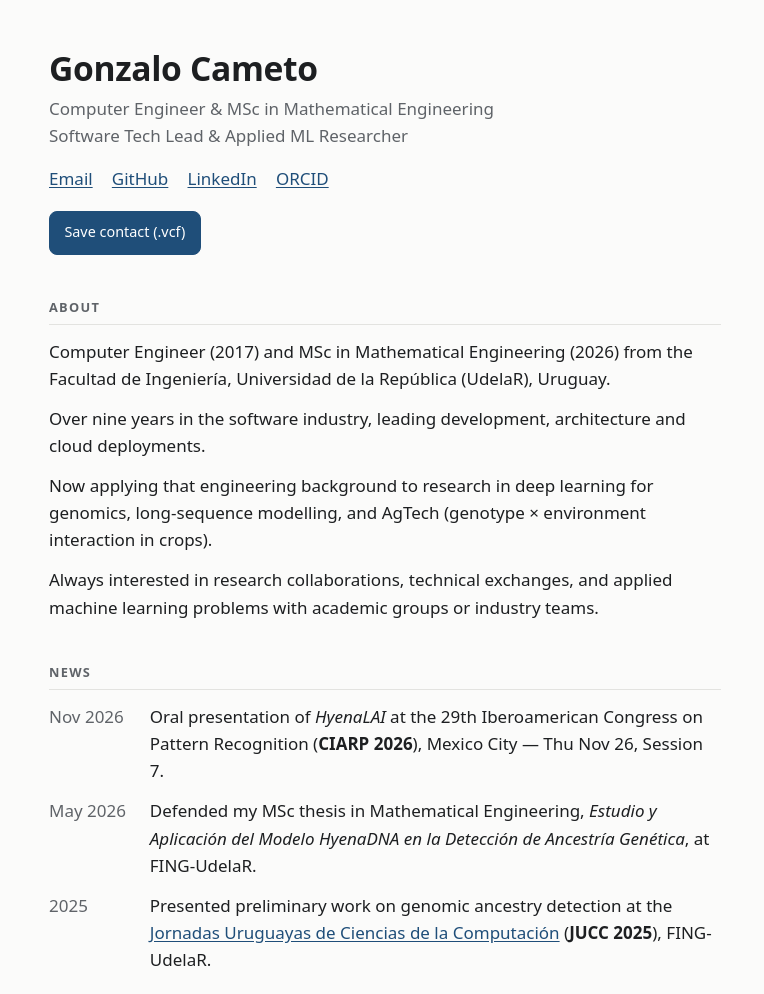
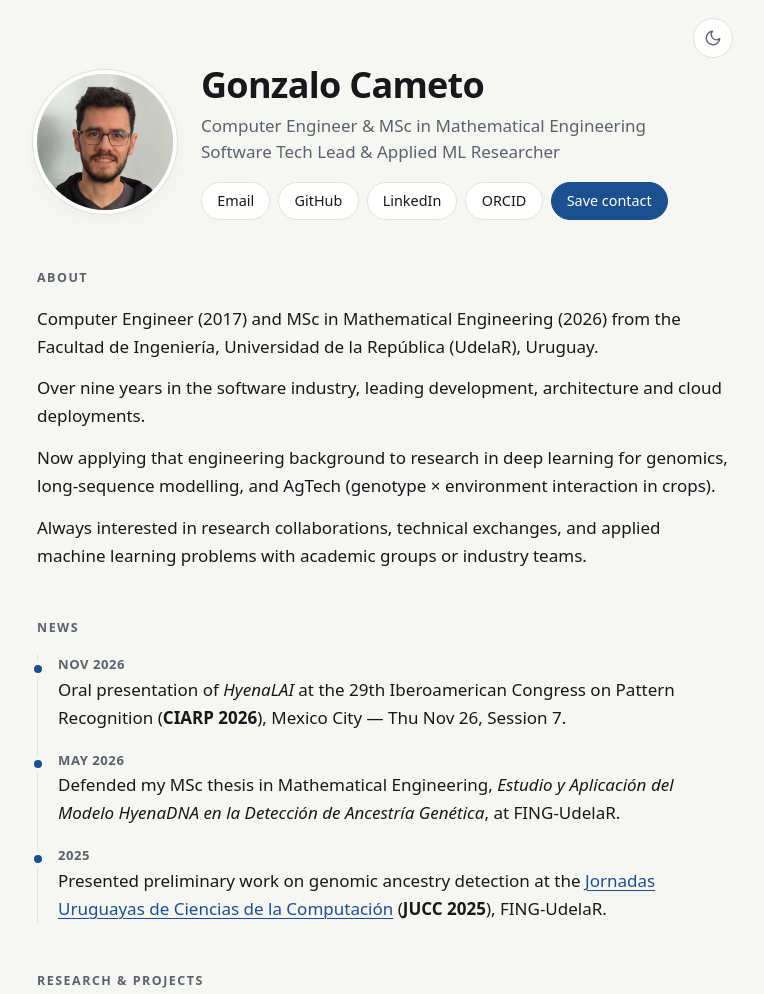
Before and after one commit to gonzalocameto/gonzalocameto.github.io, a plain HTML site: page index.html in a window 1280 px wide. Shown: the top 994 px of the page, without its empty margins (255-1019 px from the left). Drawn offline with Linux system fonts and the light colour scheme.

Commit message:
Add portrait, theme toggle and refreshed design
Co-Authored-By: Claude Fable 5.2 <noreply@anthropic.com>

```diff
--- a/assets/style.css
+++ b/assets/style.css
@@ -1,105 +1,198 @@
+/* ---------- Theme tokens ---------- */
 :root {
-  --bg: #fbfbfa;
-  --fg: #1d1f21;
-  --muted: #5f6368;
-  --line: #e3e3e0;
-  --card: #ffffff;
-  --accent: #1f4e79;
-  --accent-fg: #ffffff;
+  --bg: #f6f6f3;
+  --surface: #ffffff;
+  --fg: #16181b;
+  --muted: #5b626d;
+  --line: #e2e2dd;
+  --accent: #1c4f8f;
+  --accent-soft: #e8eff8;
+  --on-accent: #ffffff;
+  --shadow: 0 1px 2px rgba(20, 24, 30, .04), 0 6px 20px rgba(20, 24, 30, .05);
+  color-scheme: light;
 }
+/* Dark: OS preference unless the visitor picked light; or picked dark explicitly. */
 @media (prefers-color-scheme: dark) {
-  :root {
-    --bg: #131416;
-    --fg: #e6e6e3;
-    --muted: #a0a3a8;
-    --line: #2c2e32;
-    --card: #1b1c1f;
-    --accent: #7fb2e5;
-    --accent-fg: #0d1520;
+  :root:not([data-theme="light"]) {
+    --bg: #0f1113;
+    --surface: #17191d;
+    --fg: #e9e9e6;
+    --muted: #9aa1ab;
+    --line: #272a30;
+    --accent: #8ebbf2;
+    --accent-soft: #1a2636;
+    --on-accent: #0b1622;
+    --shadow: none;
+    color-scheme: dark;
   }
 }
+:root[data-theme="dark"] {
+  --bg: #0f1113;
+  --surface: #17191d;
+  --fg: #e9e9e6;
+  --muted: #9aa1ab;
+  --line: #272a30;
+  --accent: #8ebbf2;
+  --accent-soft: #1a2636;
+  --on-accent: #0b1622;
+  --shadow: none;
+  color-scheme: dark;
+}
 
+/* ---------- Base ---------- */
 * { box-sizing: border-box; }
 
 body {
   margin: 0;
   background: var(--bg);
   color: var(--fg);
-  font: 17px/1.6 system-ui, -apple-system, "Segoe UI", Roboto, "Helvetica Neue", Arial, sans-serif;
+  font: 17px/1.65 system-ui, -apple-system, "Segoe UI", Roboto, "Helvetica Neue", Arial, sans-serif;
   -webkit-text-size-adjust: 100%;
+  -webkit-font-smoothing: antialiased;
+  transition: background-color .2s, color .2s;
 }
 
 main {
-  max-width: 44rem;
+  position: relative;
+  max-width: 46rem;
   margin: 0 auto;
-  padding: 3rem 1rem 2rem;
+  padding: 4rem 1.25rem 2.5rem;
 }
 
-a { color: var(--accent); text-underline-offset: 2px; }
+a { color: var(--accent); text-decoration-thickness: 1px; text-underline-offset: 3px; }
+a:hover { text-decoration-thickness: 2px; }
+:focus-visible { outline: 2px solid var(--accent); outline-offset: 3px; border-radius: 6px; }
 
-h1 { font-size: 2.1rem; line-height: 1.2; margin: 0 0 .4rem; letter-spacing: -.01em; }
+p { margin: 0 0 .85rem; }
+h1 { font-size: 2.25rem; line-height: 1.15; margin: 0 0 .5rem; letter-spacing: -.02em; font-weight: 700; }
 h2 {
-  font-size: .8rem; text-transform: uppercase; letter-spacing: .1em;
-  color: var(--muted); margin: 2.6rem 0 .8rem; padding-bottom: .4rem;
-  border-bottom: 1px solid var(--line);
+  font-size: .78rem; font-weight: 600; text-transform: uppercase; letter-spacing: .12em;
+  color: var(--muted); margin: 3rem 0 1rem;
 }
-h3 { font-size: 1.1rem; line-height: 1.35; margin: 0 0 .3rem; }
+h3 { font-size: 1.12rem; line-height: 1.35; margin: 0 0 .35rem; letter-spacing: -.005em; }
 
-p { margin: 0 0 .8rem; }
+/* ---------- Theme toggle ---------- */
+.theme-toggle {
+  position: absolute; top: 1.1rem; right: 1.25rem;
+  width: 40px; height: 40px; padding: 0;
+  display: grid; place-items: center;
+  border: 1px solid var(--line); border-radius: 50%;
+  background: var(--surface); color: var(--muted);
+  cursor: pointer;
+}
+.theme-toggle:hover { color: var(--fg); border-color: var(--muted); }
+.theme-toggle svg {
+  width: 18px; height: 18px;
+  fill: none; stroke: currentColor; stroke-width: 1.8; stroke-linecap: round; stroke-linejoin: round;
+}
+/* Show the icon of the theme you would switch to. */
+.icon-sun { display: none; }
+@media (prefers-color-scheme: dark) {
+  :root:not([data-theme="light"]) .icon-sun { display: block; }
+  :root:not([data-theme="light"]) .icon-moon { display: none; }
+}
+:root[data-theme="dark"] .icon-sun { display: block; }
+:root[data-theme="dark"] .icon-moon { display: none; }
 
-.subtitle { color: var(--muted); margin-bottom: 1rem; }
+/* ---------- Hero ---------- */
+.hero { display: flex; align-items: center; gap: 1.75rem; }
+.avatar {
+  flex: none;
+  width: 136px; height: 136px;
+  border-radius: 50%;
+  object-fit: cover;
+  background: var(--line);
+  box-shadow: 0 0 0 4px var(--surface), 0 0 0 5px var(--line), var(--shadow);
+}
+.subtitle { color: var(--muted); margin-bottom: 1.1rem; line-height: 1.5; }
 
-.links { display: flex; flex-wrap: wrap; gap: .4rem 1.2rem; margin-bottom: 1.2rem; }
-.links a { font-weight: 500; }
+.links { display: flex; flex-wrap: wrap; gap: .5rem; }
+.links a {
+  display: inline-flex; align-items: center;
+  min-height: 38px; padding: 0 .95rem;
+  border: 1px solid var(--line); border-radius: 999px;
+  background: var(--surface); color: var(--fg);
+  font-size: .9rem; font-weight: 500; text-decoration: none;
+  transition: border-color .15s, background-color .15s;
+}
+.links a:hover { border-color: var(--accent); color: var(--accent); }
+.links a.primary { background: var(--accent); border-color: var(--accent); color: var(--on-accent); }
+.links a.primary:hover { filter: brightness(1.1); color: var(--on-accent); }
+
+@media (max-width: 560px) {
+  main { padding-top: 3.5rem; }
+  .hero { flex-direction: column; align-items: flex-start; gap: 1.25rem; }
+  .avatar { width: 112px; height: 112px; }
+  h1 { font-size: 1.9rem; }
+}
+
+/* ---------- News timeline ---------- */
+.news { list-style: none; margin: 0; padding: 0 0 0 1.25rem; border-left: 1px solid var(--line); }
+.news li { position: relative; margin-bottom: 1.1rem; }
+.news li:last-child { margin-bottom: 0; }
+.news li::before {
+  content: ""; position: absolute; left: calc(-1.25rem - 4.5px); top: .6em;
+  width: 8px; height: 8px; border-radius: 50%;
+  background: var(--accent); box-shadow: 0 0 0 4px var(--bg);
+}
+.news time {
+  display: block; color: var(--muted);
+  font-size: .82rem; font-weight: 600; letter-spacing: .04em; text-transform: uppercase;
+}
+
+/* ---------- Cards ---------- */
+.card {
+  background: var(--surface);
+  border: 1px solid var(--line);
+  border-radius: 16px;
+  padding: 1.35rem 1.5rem;
+  margin-bottom: 1rem;
+  box-shadow: var(--shadow);
+}
+.card > :last-child { margin-bottom: 0; }
+.meta { color: var(--muted); font-size: .9rem; }
+.actions { display: flex; flex-wrap: wrap; gap: .5rem; margin: 1rem 0 .5rem; }
 
 .btn {
-  display: inline-block;
-  padding: .5rem .9rem;
-  border: 1px solid var(--line);
-  border-radius: 8px;
-  background: var(--card);
-  color: var(--fg);
-  font: inherit; font-size: .9rem; font-weight: 500;
-  text-decoration: none;
-  cursor: pointer;
-  min-height: 44px; /* comfortable tap target */
-  line-height: 1.6;
+  display: inline-flex; align-items: center;
+  min-height: 40px; padding: 0 .95rem;
+  border: 1px solid transparent; border-radius: 10px;
+  background: var(--accent-soft); color: var(--accent);
+  font: inherit; font-size: .88rem; font-weight: 600;
+  text-decoration: none; cursor: pointer;
+  transition: border-color .15s;
 }
 .btn:hover { border-color: var(--accent); }
-.btn-primary { background: var(--accent); color: var(--accent-fg); border-color: var(--accent); }
-.btn-disabled { color: var(--muted); cursor: default; border-style: dashed; }
-.btn-disabled:hover { border-color: var(--line); }
-
-.news { list-style: none; margin: 0; padding: 0; }
-.news li { display: grid; grid-template-columns: 5.5rem 1fr; gap: .8rem; margin-bottom: .8rem; }
-.news time { color: var(--muted); font-variant-numeric: tabular-nums; }
-@media (max-width: 480px) {
-  .news li { grid-template-columns: 1fr; gap: 0; }
+.btn-disabled, .btn-disabled:hover {
+  background: none; color: var(--muted); font-weight: 500;
+  border: 1px dashed var(--line); cursor: default;
 }
 
-.card {
-  background: var(--card);
-  border: 1px solid var(--line);
-  border-radius: 12px;
-  padding: 1.1rem 1.2rem;
-  margin-bottom: 1rem;
-}
-.meta { color: var(--muted); font-size: .9rem; }
-.actions { display: flex; flex-wrap: wrap; gap: .5rem; margin: .9rem 0 .4rem; }
-
-details summary { cursor: pointer; color: var(--muted); font-size: .9rem; margin-top: .4rem; }
+details summary { cursor: pointer; color: var(--muted); font-size: .88rem; width: fit-content; }
+details summary:hover { color: var(--fg); }
 pre {
   overflow-x: auto;
+  margin: .7rem 0 0;
   background: var(--bg);
   border: 1px solid var(--line);
-  border-radius: 8px;
-  padding: .8rem;
-  font-size: .78rem;
-  line-height: 1.45;
+  border-radius: 10px;
+  padding: .9rem 1rem;
+  font: .78rem/1.5 ui-monospace, "SF Mono", Menlo, Consolas, monospace;
 }
 
-.bg { margin: 0; }
-.bg dt { font-weight: 600; margin-top: .6rem; }
-.bg dd { margin: 0; }
+/* ---------- Background ---------- */
+.bg { margin: 0; display: grid; grid-template-columns: 7.5rem 1fr; row-gap: .15rem; }
+.bg dt { grid-column: 1; color: var(--muted); font-size: .9rem; padding-top: .1rem; }
+.bg dd { grid-column: 2; margin: 0; }
+.bg dt:not(:first-child), .bg dt:not(:first-child) + dd { margin-top: .9rem; }
+@media (max-width: 560px) {
+  .bg { grid-template-columns: 1fr; }
+  .bg dd { grid-column: 1; }
+  .bg dt:not(:first-child) + dd { margin-top: 0; }
+}
 
-footer { margin-top: 3rem; color: var(--muted); font-size: .85rem; }
+footer {
+  margin-top: 3.5rem; padding-top: 1.25rem;
+  border-top: 1px solid var(--line);
+  color: var(--muted); font-size: .85rem;
+}
--- a/index.html
+++ b/index.html
@@ -6,6 +6,10 @@
   <title>Gonzalo Cameto</title>
   <meta name="description" content="Gonzalo Cameto — Computer Engineer and MSc in Mathematical Engineering (UdelaR). Software tech lead and applied ML researcher: deep learning for genomics and AgTech.">
   <meta name="color-scheme" content="light dark">
+  <script>
+    // Apply a saved theme before first paint (falls back to the OS setting).
+    try { var t = localStorage.getItem('theme'); if (t) document.documentElement.dataset.theme = t; } catch (e) {}
+  </script>
   <link rel="icon" href="assets/favicon.svg" type="image/svg+xml">
   <link rel="stylesheet" href="assets/style.css">
 
@@ -14,11 +18,19 @@
   <meta property="og:description" content="Software tech lead and applied ML researcher. HyenaLAI at CIARP 2026.">
   <meta property="og:url" content="https://gonzalocameto.github.io/">
   <meta property="og:type" content="profile">
+  <meta property="og:image" content="https://gonzalocameto.github.io/assets/avatar.jpg">
 </head>
 <body>
 <main>
 
+  <button class="theme-toggle" type="button" aria-label="Switch between light and dark theme" title="Light / dark">
+    <svg class="icon-moon" viewBox="0 0 24 24" aria-hidden="true"><path d="M21 12.8A9 9 0 1 1 11.2 3a7 7 0 0 0 9.8 9.8z"/></svg>
+    <svg class="icon-sun" viewBox="0 0 24 24" aria-hidden="true"><circle cx="12" cy="12" r="4.5"/><path d="M12 2v2.5M12 19.5V22M2 12h2.5M19.5 12H22M4.9 4.9l1.8 1.8M17.3 17.3l1.8 1.8M4.9 19.1l1.8-1.8M17.3 6.7l1.8-1.8"/></svg>
+  </button>
+
   <header class="hero">
+    <img class="avatar" src="assets/avatar.jpg" width="136" height="136" alt="Portrait of Gonzalo Cameto">
+    <div class="hero-text">
       <h1>Gonzalo Cameto</h1>
       <p class="subtitle">Computer Engineer &amp; MSc in Mathematical Engineering<br>
         Software Tech Lead &amp; Applied ML Researcher</p>
@@ -30,9 +42,9 @@
         <a href="https://orcid.org/0009-0009-7932-1520" data-goatcounter-click="orcid">ORCID</a>
         <!-- TODO: add Google Scholar once the profile exists:
         <a href="https://scholar.google.com/citations?user=XXXX" data-goatcounter-click="scholar">Scholar</a> -->
+        <a class="primary" href="gonzalo-cameto.vcf" download data-goatcounter-click="vcard">Save contact</a>
       </nav>
-
-    <a class="btn btn-primary" href="gonzalo-cameto.vcf" download data-goatcounter-click="vcard">Save contact (.vcf)</a>
+    </div>
   </header>
 
   <section aria-labelledby="about">
@@ -121,6 +133,15 @@
 </main>
 
 <script>
+  // Theme toggle: flips the current theme and remembers the choice.
+  document.querySelector('.theme-toggle').addEventListener('click', function () {
+    var root = document.documentElement;
+    var dark = root.dataset.theme ? root.dataset.theme === 'dark'
+                                  : matchMedia('(prefers-color-scheme: dark)').matches;
+    root.dataset.theme = dark ? 'light' : 'dark';
+    try { localStorage.setItem('theme', root.dataset.theme); } catch (e) {}
+  });
+
   // Copy BibTeX to the clipboard.
   document.querySelectorAll('[data-copy]').forEach(function (btn) {
     btn.addEventListener('click', function () {
```
Also changed, not shown: assets/avatar.jpg (added), 1 other file. Lines whose indentation alone changed are shown as unchanged.
